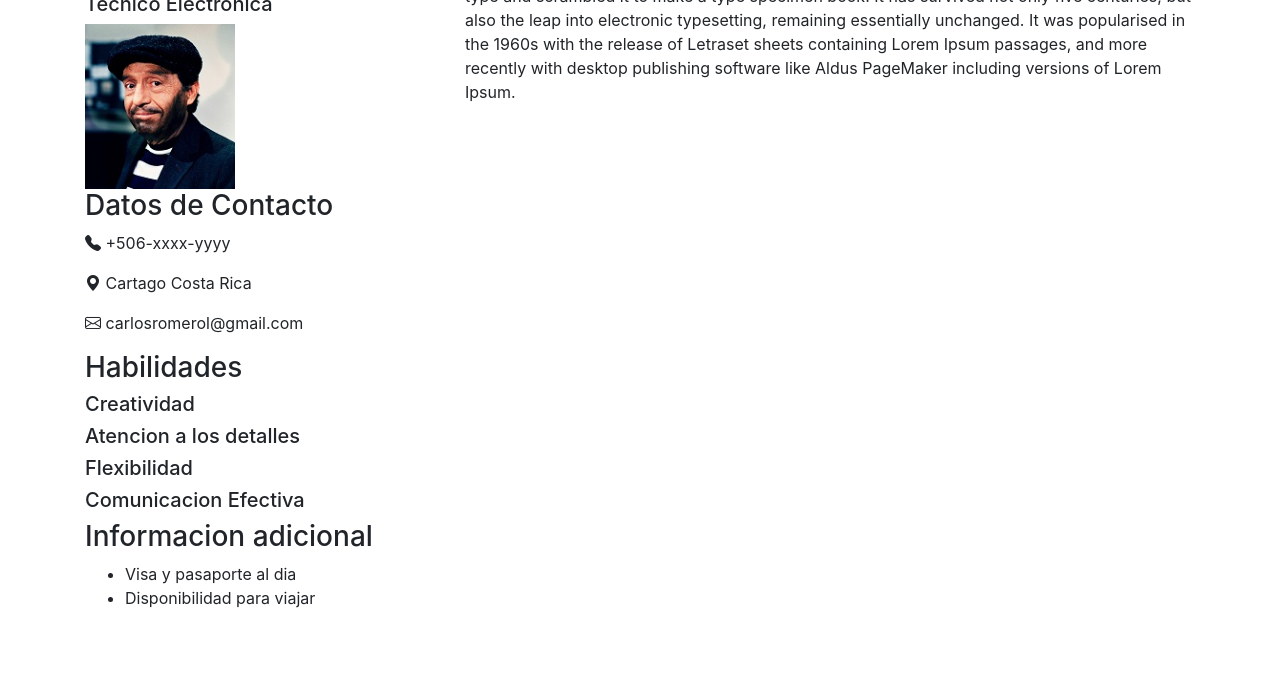
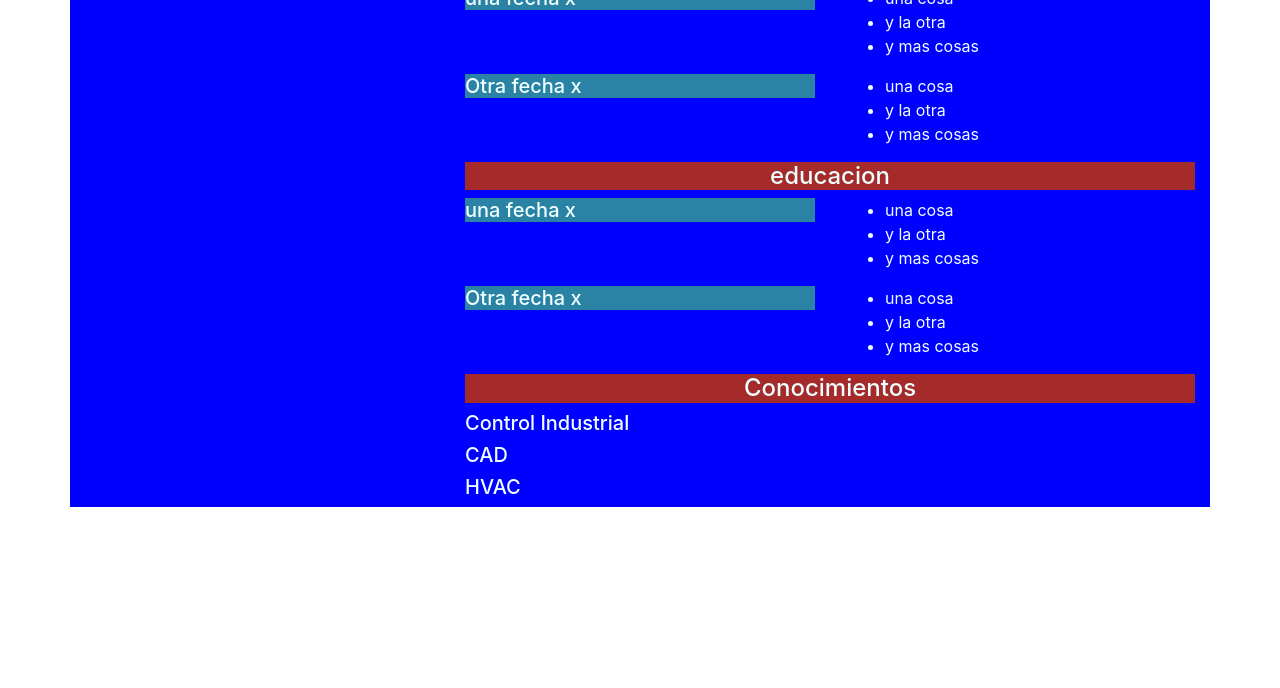
Before and after one commit to romeroc1315/Tarea3_CV, a plain HTML site: page index.html in a window 1280 px wide. Shown: the part 112-800 px from the top of the page. Drawn offline with nearby package versions, Linux system fonts and the light colour scheme.

Commit message:
otro enfoque

```diff
--- a/index.html
+++ b/index.html
@@ -1,7 +1,7 @@
 <!DOCTYPE html>
-<html lang="es">
+<html lang="en">
 <head>
-    <meta charset="UTF-8" />
+  <<meta charset="UTF-8" />
   <title>Hoja de Vida Carlos Romero</title>
   <link
     rel="stylesheet"
@@ -26,54 +26,73 @@
   ></script>
 </head>
 <body>
-    <div class="container-md mt-5 mb-5">
+  <div class="container">
     <div class="row">
-        <div class="col-xl-4"> <!--Columna izquierda-->
-
-          <h1>Carlos Romero</h1>
-          <h5>Técnico Electronica</h5>
-          <div>
-            <img src="./assets/Foto.png" width="150px" />
+      <div class="col-sm-4">
+        Izquierda
+      </div>
+      <div class="col-sm-8">
+        <div><h4 class="text-center color1">Presentacion</h4></div>
+        <div><h4 class="text-center color1">Experiencia</h4></div>
+        <div class="row">
+          <div class="col-sm">
+            <div class="color2"><h5>una fecha x</h5></div>
+          </div>
+          <div class="col-sm">
+           <ul>
+            <li>una cosa</li>
+            <li>y la otra</li>
+            <li>y mas cosas</li>
+           </ul>
+          </div>
       </div>
 
-
-          <h3>Datos de Contacto</h3>
-
-          <p class="bi bi-telephone-fill"> +506-xxxx-yyyy</p>
-          <p class="bi bi-geo-alt-fill"> Cartago Costa Rica</p>
-          <p class="bi bi-envelope"> carlosromerol@gmail.com</p>
-
-          <h3>Habilidades</h3>
-          <h5>Creatividad</h5>
-          <h5>Atencion a los detalles</h5>
-          <h5>Flexibilidad</h5>
-          <h5>Comunicacion Efectiva</h5>
-          <h3>Informacion adicional</h3>
+      <div class="row">
+        <div class="col-sm">
+          <div class="color2"><h5>Otra fecha x</h5></div>
+        </div>
+        <div class="col-sm">
          <ul>
-            <li>Visa y pasaporte al dia</li>
-            <li>Disponibilidad para viajar</li>
+          <li>una cosa</li>
+          <li>y la otra</li>
+          <li>y mas cosas</li>
          </ul>
-          </div> <!--Columna izquierda-->
-
-
-        <div class="col-xl-8 brown"> <!--Columna derecha-->
-
-            <div>
-              <p>
-                is simply dummy text of the printing and typesetting industry. Lorem Ipsum
-                has been the industry's standard dummy text ever since the 1500s, when
-                an unknown printer took a galley of type and scrambled it to make a type
-                specimen book. It has survived not only five centuries, but also the leap
-                into electronic typesetting, remaining essentially unchanged. It was popularised in the 1960s with the
-                release of Letraset sheets containing Lorem Ipsum passages, and more
-                recently with desktop publishing software like Aldus PageMaker including versions of Lorem Ipsum.
-              </p>
+        </div>
     </div>
 
-        </div>   <!--Columna derecha-->
+      <div><h4 class="text-center color1">educacion</h4></div>
 
+      <div class="row">
+        <div class="col-sm">
+          <div class="color2"><h5>una fecha x</h5></div>
+        </div>
+        <div class="col-sm">
+         <ul>
+          <li>una cosa</li>
+          <li>y la otra</li>
+          <li>y mas cosas</li>
+         </ul>
+        </div>
+    </div>
 
+    <div class="row">
+      <div class="col-sm">
+        <div class="color2"><h5>Otra fecha x</h5></div>
+      </div>
+      <div class="col-sm">
+       <ul>
+        <li>una cosa</li>
+        <li>y la otra</li>
+        <li>y mas cosas</li>
+       </ul>
+      </div>
+  </div>
+  <div><h4 class="text-center color1">Conocimientos</h4></div>
+  <h5>Control Industrial</h5>
+  <h5>CAD</h5>
+  <h5>HVAC</h5>
 
+      </div>
     </div>
   </div>
 </body>
--- a/styles/cv.css
+++ b/styles/cv.css
@@ -0,0 +1,12 @@
+.container{
+    background-color: blue;
+    color:azure;
+}
+
+.color1{
+    background-color: brown;
+}
+
+.color2{
+    background-color: rgb(42, 130, 165);
+}
```
Lines whose indentation alone changed are shown as unchanged.
